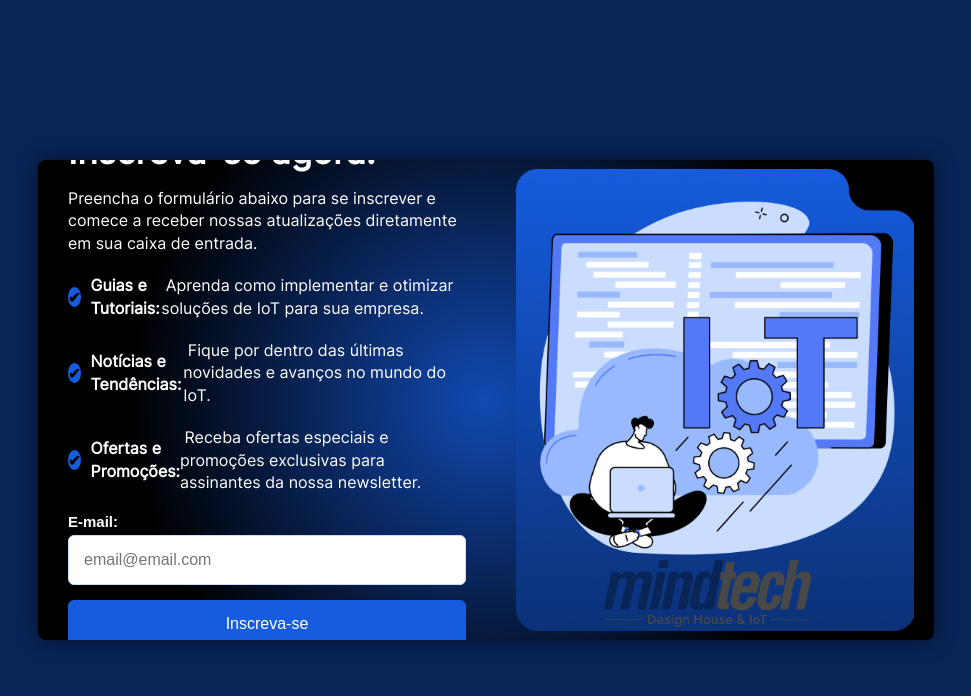
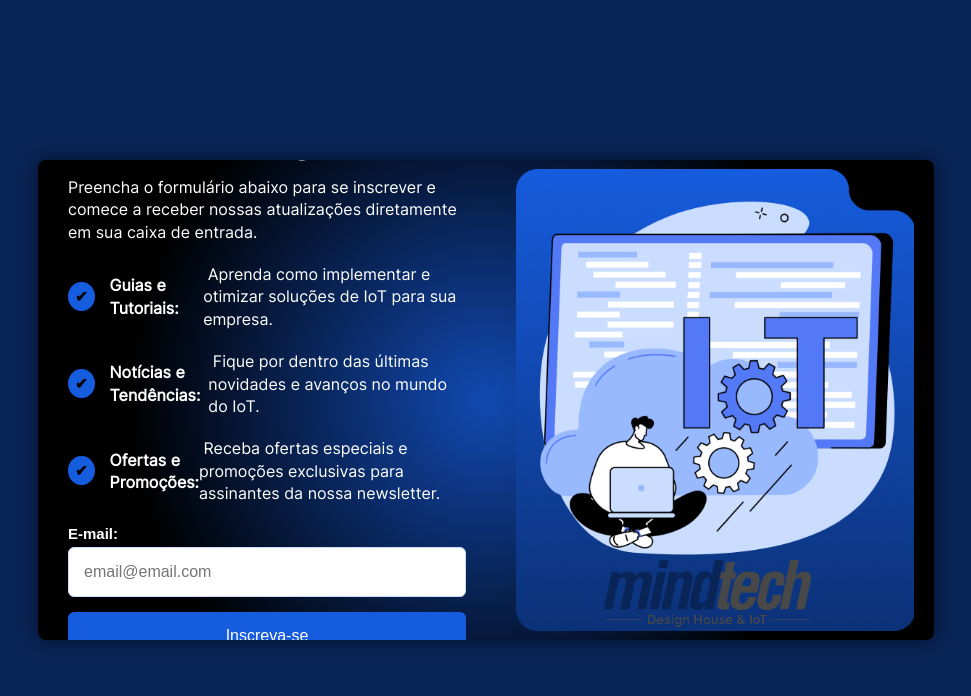
Before and after one commit to Ark4nJos/mindtech-newslatter, a Flask app: page / in a window 1280 px wide. Shown: the top 696 px of the page, without its empty margins (154-1125 px from the left). Run offline with Flask 3, Linux system fonts and the light colour scheme.

Commit message:
ajuste css styles.css

```diff
--- a/src/static/css/styles.css
+++ b/src/static/css/styles.css
@@ -77,17 +77,20 @@
     line-height: 1.4;
 }
 
+#text-sec p b {
+    width: 50%;
+}
+
 #text-sec p span {
     font-weight: bold;
-    margin-right: 10px;
+    margin-right: 15px;
     text-align: center;
-    width: 20px;
-    height: 20px;
     color: #000000;
     border-radius: 100%;
     background-color: #165cde;
     display: inline-block;
     font-size: 15px;
+    padding: 4px 7px 4px 7px;
 }
 
 #text-sec button {
```
